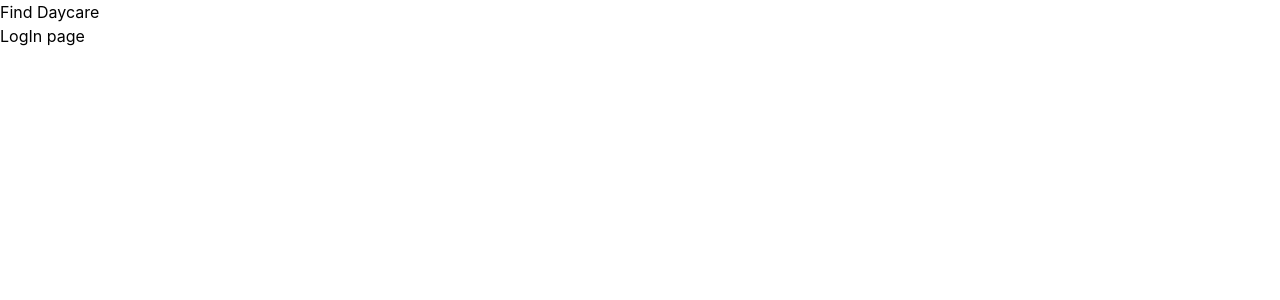
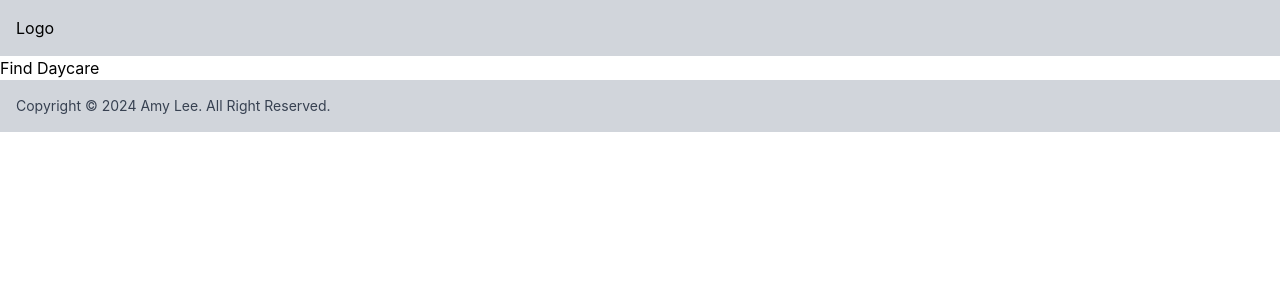
Before and after one commit to amysujunglee/find-daycare, a React (Create React App) app: page /login in a window 1280 px wide. Shown: the top 300 px of the page. Built offline with nearby package versions, Linux system fonts and the light colour scheme.

Commit message:
fixing routes

```diff
--- a/src/App.tsx
+++ b/src/App.tsx
@@ -1,22 +1,26 @@
 import "./App.css";
 import { Routes, Route } from "react-router-dom";
 import NavBar from "./components/ui/NavBar";
-import HomeLayout from "./layout/HomeLayout";
-import Login from "./components/pages/Login";
-import MyFavourites from "./components/pages/MyFavourites";
+// import Login from "./components/pages/Login";
+// import MyFavourites from "./components/pages/MyFavourites";
+import Header from "./layout/Header";
+import Footer from "./layout/Footer";
+import FindDaycare from "./components/pages/FindDaycare";
 
 // TODO: Create the 404 page
 
 const App = () => {
   return (
-    <div>
+    <>
+      <Header />
       <NavBar />
       <Routes>
-        <Route path="/" element={<HomeLayout />}></Route>
-        <Route path="/login" element={<Login />}></Route>
-        <Route path="/my-favourites" element={<MyFavourites />}></Route>
+        <Route path="/find-daycare" element={<FindDaycare />}></Route>
+        {/* <Route path="/login" element={<Login />}></Route>
+        <Route path="/my-favourites" element={<MyFavourites />}></Route> */}
       </Routes>
-    </div>
+      <Footer />
+    </>
   );
 };
 
--- a/src/components/data/menus.js
+++ b/src/components/data/menus.js
@@ -4,7 +4,7 @@ const MENU_DATA = [
     {
         id: 1,
         title: "Find Daycare",
-        path: "/",
+        path: "/find-daycare",
         icon: "",
     },
     // {
--- a/src/components/pages/FindDaycare.tsx
+++ b/src/components/pages/FindDaycare.tsx
@@ -19,6 +19,7 @@ const FindDaycare = () => {
       <h1 className="text-3xl w-full text-center my-4">
         Find a Home Daycare in BC, Canada!
       </h1>
+      <p className="text-center">Last updated: December 2023</p>
       {/* <p>This daycares are all from the Gov. website:</p> */}
       <div className="flex w-full mx-0 gap-3 justify-center">
         {/* <Regions buttonItems={buttonItems} filterDaycares={filterDaycares} /> */}
--- a/src/layout/HomeLayout.tsx
+++ /dev/null
@@ -1,15 +0,0 @@
-import Header from "./Header";
-import Footer from "./Footer";
-import FindDaycare from "../components/pages/FindDaycare";
-
-const HomeLayout = () => {
-  return (
-    <div>
-      <Header />
-      <FindDaycare />
-      <Footer />
-    </div>
-  );
-};
-
-export default HomeLayout;
```
